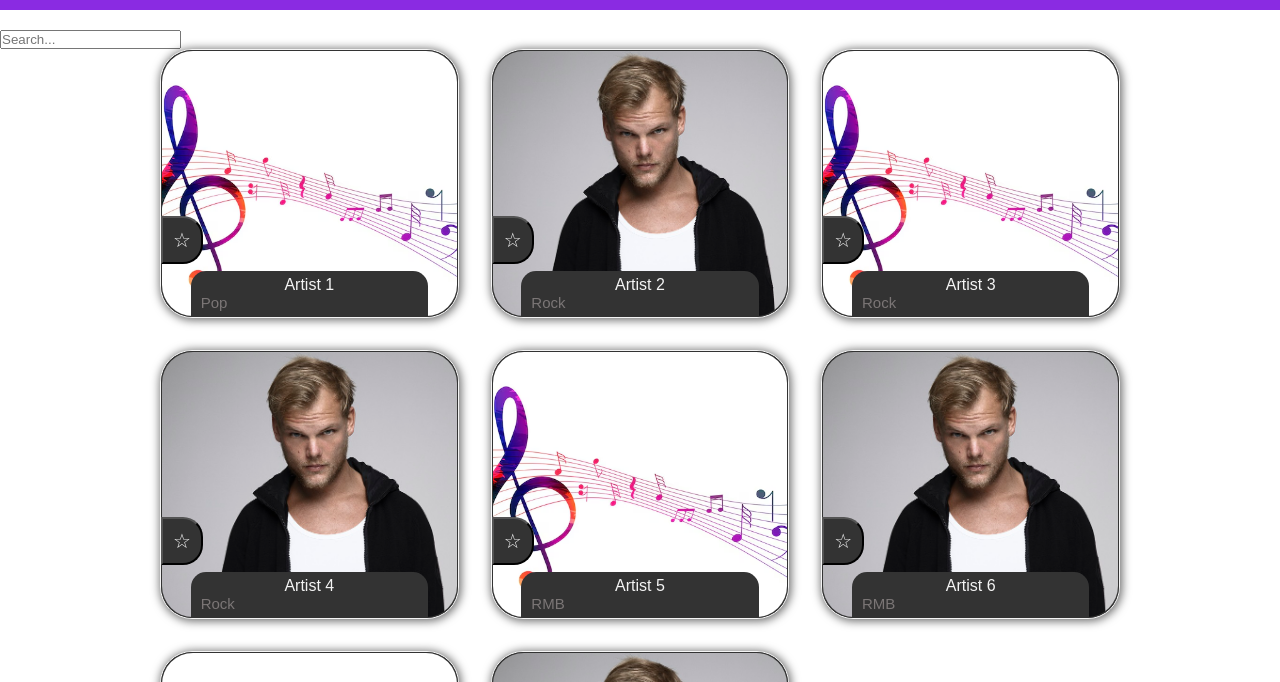
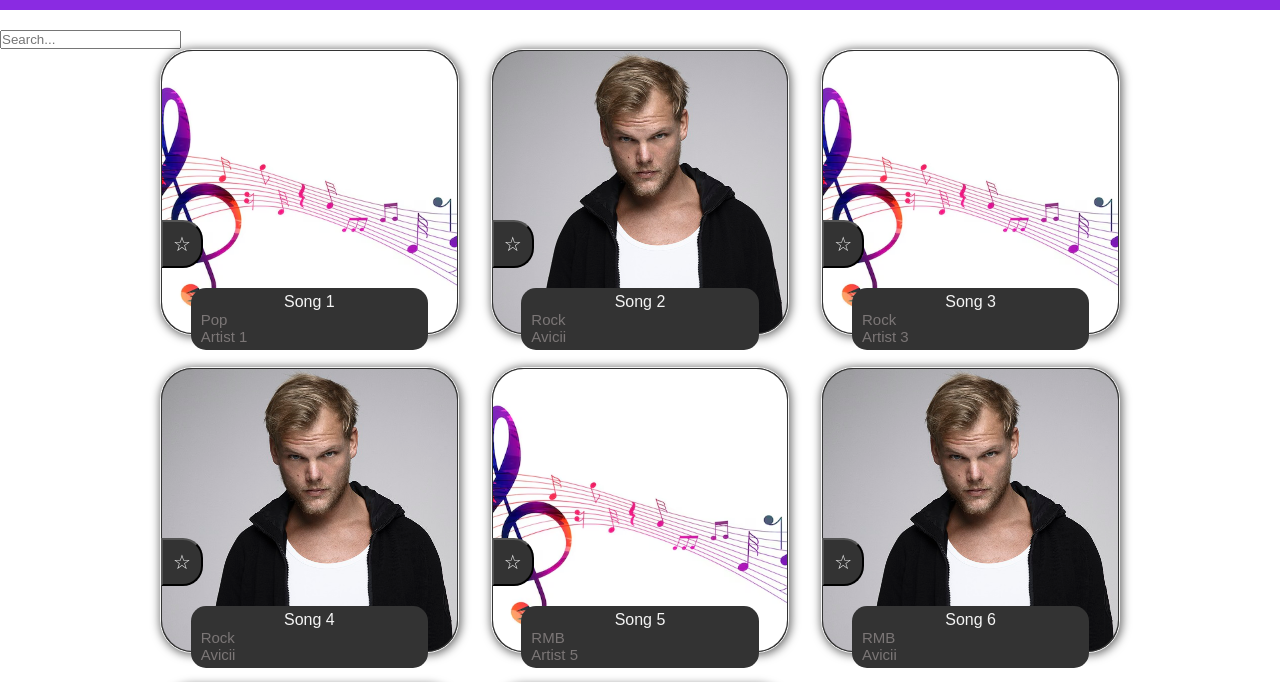
Before and after one commit to Kind606/Music-list-app, a website with bundled scripts: page index.html in a window 1280 px wide. Shown: the part 90-772 px from the top of the page. Built offline with nearby package versions, Linux system fonts and the light colour scheme; data requests are answered from the project's data file.

```diff
--- a/css/gallary.css
+++ b/css/gallary.css
@@ -46,11 +46,17 @@
   margin-left: 10px;
 }
 
+.artist-name {
+  border-bottom-left-radius: 15px;
+  border-bottom-right-radius: 15px;
+}
+
+
 .fav-btn , .remove-btn {
   position: relative;
   display: inline-block;
   text-align: center;
-  top: -150px;
+  top: -180px;
   background-color: #333;
   color: #f4f4f4;
   padding: 10px;
--- a/favorites.js
+++ b/favorites.js
@@ -31,7 +31,7 @@
     image.alt = song.title;
 
     const info = document.createElement("p");
-    info.innerText = song.artist;
+    info.innerText = song.title;
 
     const gerne = document.createElement("span");
     gerne.innerText = song.genre;
--- a/index.js
+++ b/index.js
@@ -52,13 +52,15 @@
     image.alt = song.title;
 
     const info = document.createElement("p");
-    info.innerText = song.artist;
+    info.innerText = song.title;
     info.classList.add("artist-name");
 
     const gerne = document.createElement("span");
     gerne.innerText = song.genre;
-    gerne.classList.add("genre-name");
 
+    const artist = document.createElement("span");
+    artist.innerText = song.artist;
+    artist.classList.add("artist-name");
 
     const favButton = document.createElement("button");
     favButton.innerText = isFavorite(song.id) ? "★" : "☆";
@@ -72,6 +74,7 @@
     section.appendChild(image);
     section.appendChild(info);
     info.appendChild(gerne);
+    info.appendChild(artist);
     section.appendChild(favButton);
 
     musicList.appendChild(section);
--- a/music.json
+++ b/music.json
@@ -12,7 +12,7 @@
     {
       "id": 2,
       "title": "Song 2",
-      "artist": "Artist 2",
+      "artist": "Avicii",
       "album": "Album 2",
       "year": 2020,
       "genre": "Rock",
@@ -30,7 +30,7 @@
     {
       "id": 4,
       "title": "Song 4",
-      "artist": "Artist 4",
+      "artist": "Avicii",
       "album": "Album 4",
       "year": 2019,
       "genre": "Rock",
@@ -48,7 +48,7 @@
     {
       "id": 6,
       "title": "Song 6",
-      "artist": "Artist 6",
+      "artist": "Avicii",
       "album": "Album 6",
       "year": 2019,
       "genre": "RMB",
@@ -66,7 +66,7 @@
     {
       "id": 8,
       "title": "Song 8",
-      "artist": "Artist 8",
+      "artist": "Avicii",
       "album": "Album 8",
       "year": 2019,
       "genre": "Rap",
```
